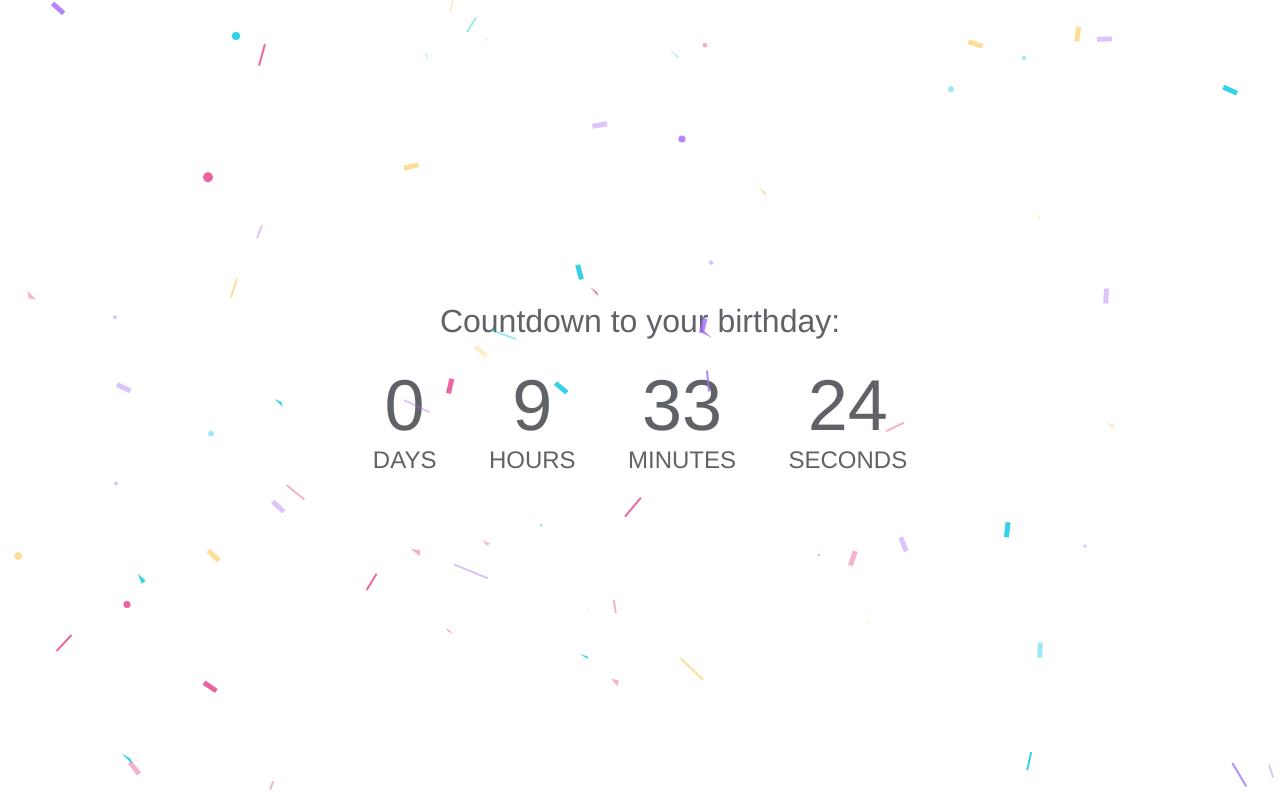
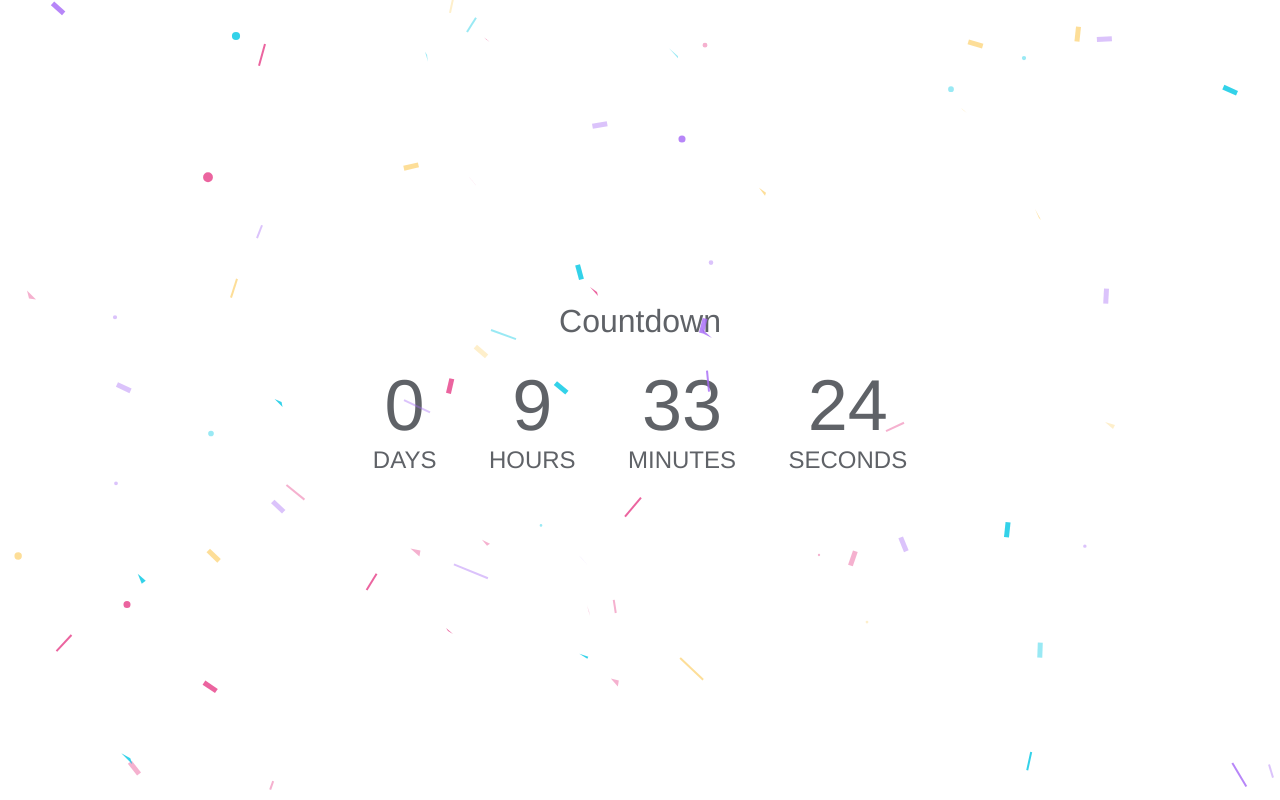
Before and after one commit to RanzD/happy, a plain HTML site: page index.html in a window 1280 px wide. Drawn offline with Linux system fonts and the light colour scheme.

Commit message:
Update index.html

```diff
--- a/index.html
+++ b/index.html
@@ -15,7 +15,7 @@
   <canvas id=c></canvas>
   <canvas id="confetti"></canvas>
   <div class="container" id="count">
-    <h1 id="head">Countdown to your birthday:</h1>
+    <h1 id="head">Countdown</h1>
     <ul>
       <li><span id="day"></span>days</li>
       <li><span id="hour"></span>hours</li>
```
